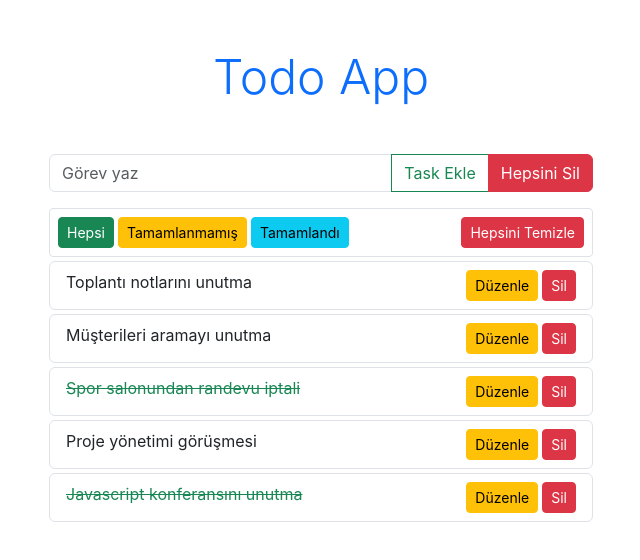
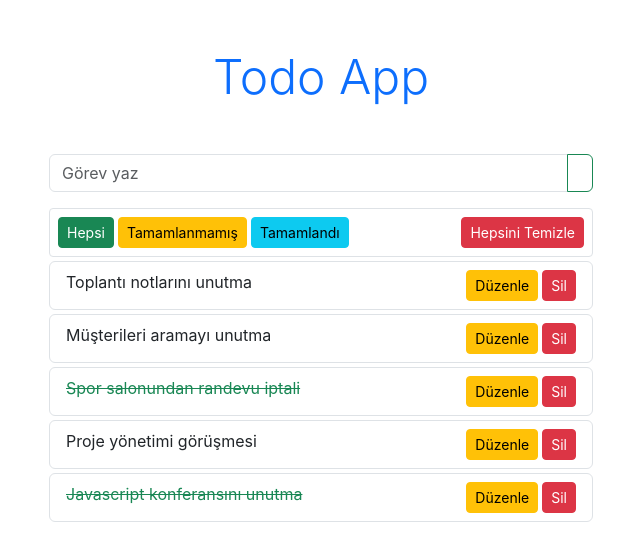
Before and after one commit to muslumhanerol/ToDo_App_With_ContextAPI, a React (Create React App) app in the folder todo_app_contextapi/: page / in a window 1280 px wide. Shown: the top 560 px of the page, without its empty margins (319-959 px from the left). Built offline with nearby package versions, Linux system fonts and the light colour scheme.

Commit message:
Update TodoAddForm.js

```diff
--- a/todo_app_contextapi/src/Components/TodoAddForm.js
+++ b/todo_app_contextapi/src/Components/TodoAddForm.js
@@ -1,5 +1,6 @@
 import React, { useContext, useState } from 'react';
 import { TodoContext } from '../Contexts/TodoContext';
+import { FontAwesomeIcon } from '@fortawesome/react-fontawesome';
 
 const TodoAddForm = () => {
     const context = useContext(TodoContext);
@@ -24,8 +25,8 @@ const TodoAddForm = () => {
             <form onSubmit={handleSubmit}>
                 <div className="input-group mb-3">
                     <input onChange={(e) => { setDesk(e.target.value) }} value={desc} type="text" className="form-control" placeholder="Görev yaz" aria-label="Recipient's username" aria-describedby="button-addon2" />
-                    <button className="btn btn-outline-success" type="submit" id="btn-add-task">Task Ekle</button>
-                    <button className="btn btn-danger" type="button" id="btn-clear-all" onClick={() => { context.clearAll() }}  >Hepsini Sil</button>
+                    <button className="btn btn-outline-success" type="submit" id="btn-add-task"><FontAwesomeIcon icon="fa-solid fa-circle-plus" /></button>
+
                 </div>
             </form >
         </div >
```
